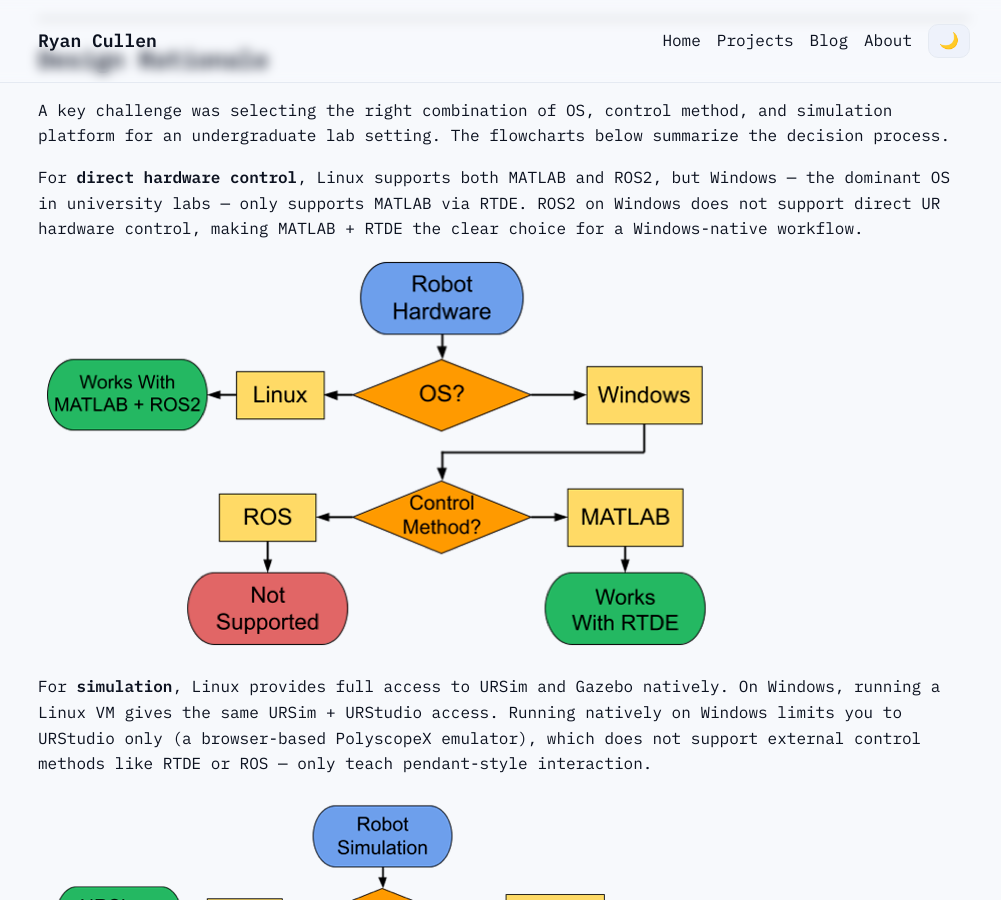
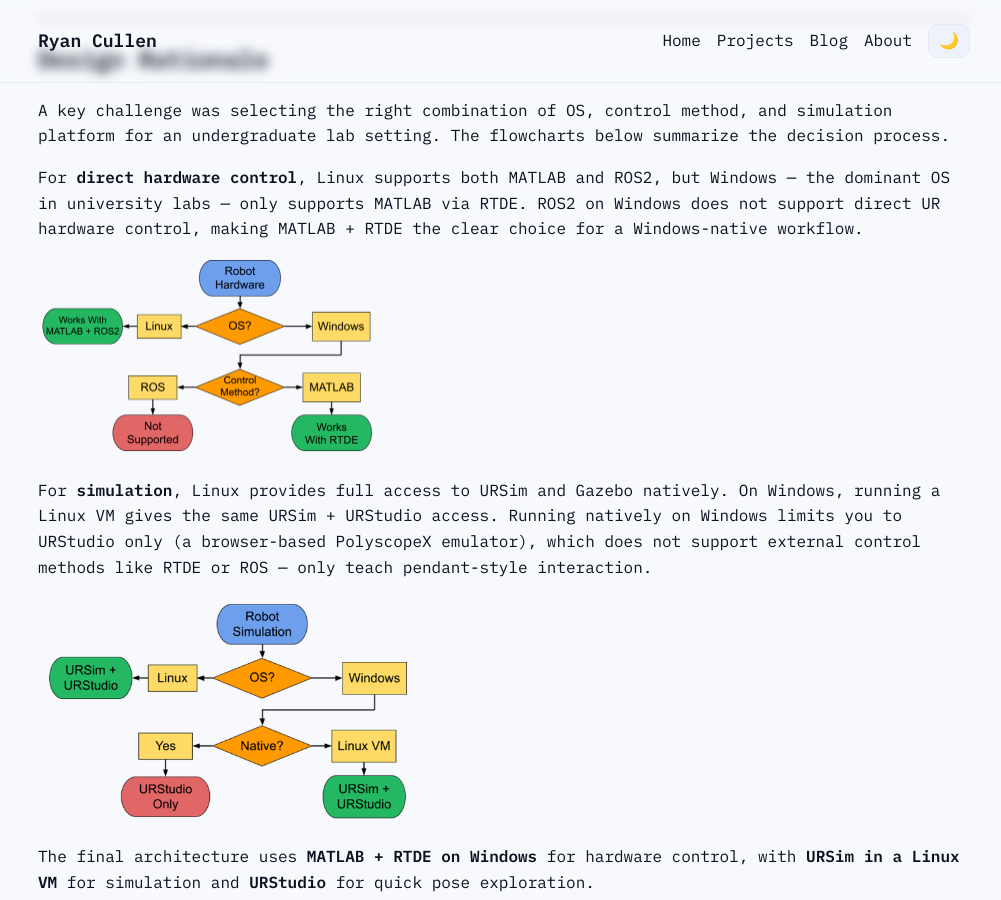
Before and after one commit to ryantcullen/ryantcullen.github.io, a Jekyll site: the page built from projects/carelab-labs.md, in a window 1280 px wide and 900 px high, scrolled down 645 px. Shown: the whole window, without its empty margins (136-1137 px from the left). Built offline with Jekyll 4.4.1, drawn with Linux system fonts in a browser that asks for light colours.

Commit message:
Image resize

```diff
--- a/projects/carelab-labs.md
+++ b/projects/carelab-labs.md
@@ -22,11 +22,11 @@
 
 For **direct hardware control**, Linux supports both MATLAB and ROS2, but Windows — the dominant OS in university labs — only supports MATLAB via RTDE. ROS2 on Windows does not support direct UR hardware control, making MATLAB + RTDE the clear choice for a Windows-native workflow.
 
-<img src="{{ '/assets/images/carelab/hardware_flowchart.png' | relative_url }}" alt="Hardware control platform selection flowchart" width="690">
+<img src="{{ '/assets/images/carelab/hardware_flowchart.png' | relative_url }}" alt="Hardware control platform selection flowchart" width="345">
 
 For **simulation**, Linux provides full access to URSim and Gazebo natively. On Windows, running a Linux VM gives the same URSim + URStudio access. Running natively on Windows limits you to URStudio only (a browser-based PolyscopeX emulator), which does not support external control methods like RTDE or ROS — only teach pendant-style interaction.
 
-<img src="{{ '/assets/images/carelab/sim_flowchart.png' | relative_url }}" alt="Simulation platform selection flowchart" width="690">
+<img src="{{ '/assets/images/carelab/sim_flowchart.png' | relative_url }}" alt="Simulation platform selection flowchart" width="449">
 
 The final architecture uses **MATLAB + RTDE on Windows** for hardware control, with **URSim in a Linux VM** for simulation and **URStudio** for quick pose exploration.
 
```
